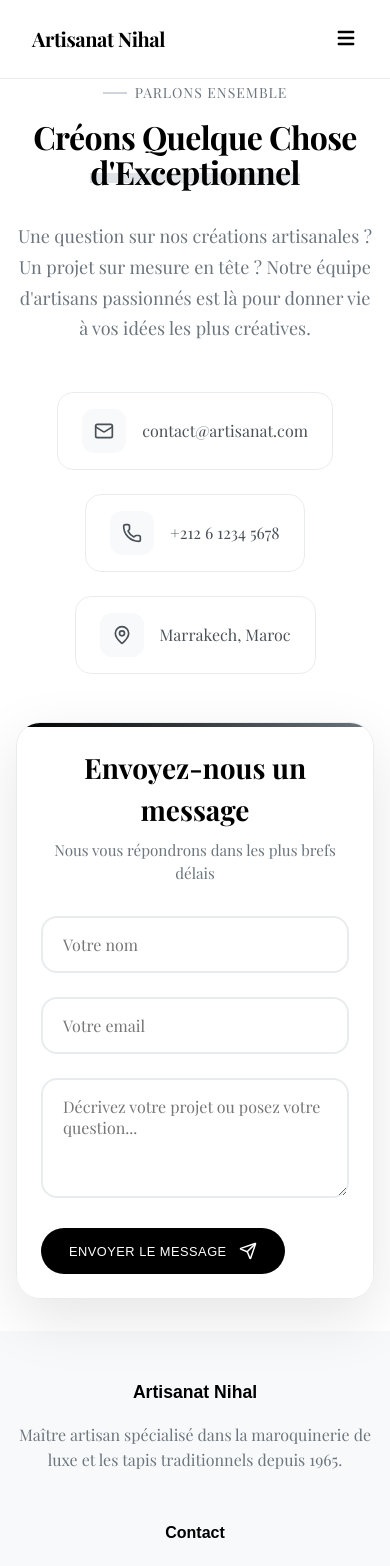
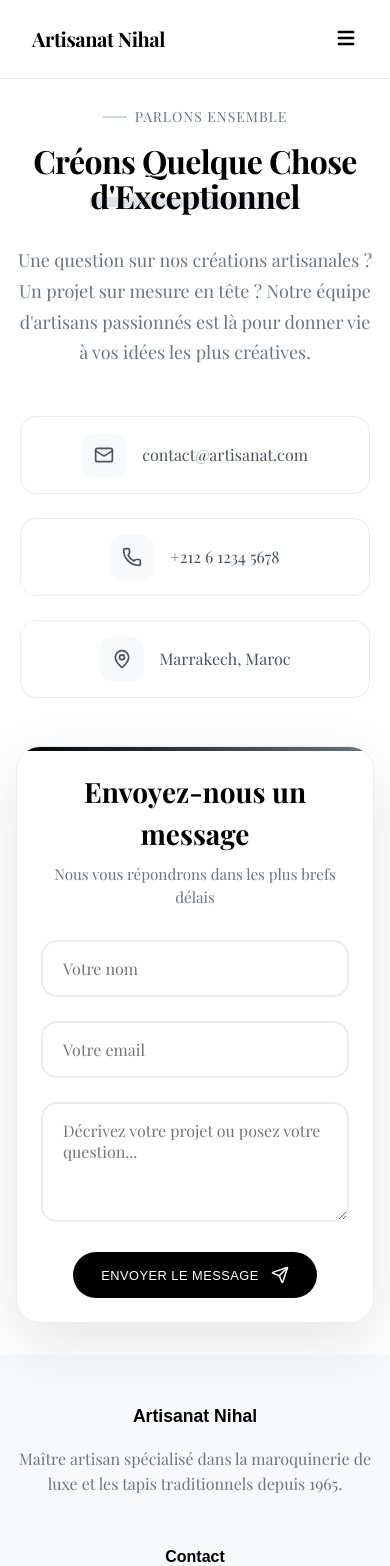
Before and after one commit to MarrakchiKid/artisanat-nihal, a Next.js app: page /contact in a window 390 px wide. Shown: the top 1566 px of the page. Built offline with nearby package versions, Linux system fonts and the light colour scheme.

Commit message:
Correction de quelques erreurs de style

```diff
--- a/src/app/catalogue/page.tsx
+++ b/src/app/catalogue/page.tsx
@@ -80,7 +80,7 @@ export default function CataloguePage() {
         </div>
       </section>
 
-      <section className={styles.productsGrid}>
+      <section className={styles.productsGrid} id="produits">
         <div className={styles.grid}>
           {products.map((prod) => (
             <ProductCard key={prod.id} {...prod} />
--- a/src/styles/contact.module.css
+++ b/src/styles/contact.module.css
@@ -229,6 +229,7 @@
   overflow: hidden;
   cursor: pointer;
   align-self: flex-start;
+  margin: 0 auto;
 }
 
 .submitButton::before {
@@ -343,12 +344,13 @@
   .infoItem {
     max-width: 350px;
     justify-content: center;
+    width: 100%;
   }
 }
 
 @media (max-width: 480px) {
   .contactSection {
-    padding: 5rem 1rem 2rem;
+    padding: 6.5rem 1rem 2rem;
   }
 
   .contactTitle {
```
